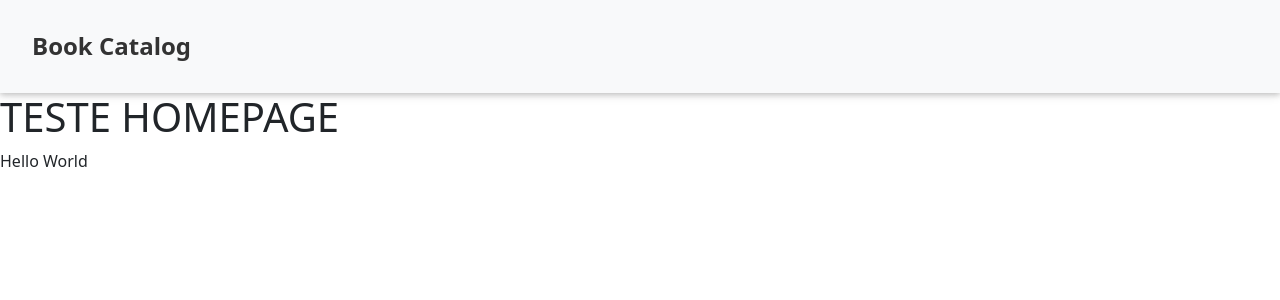
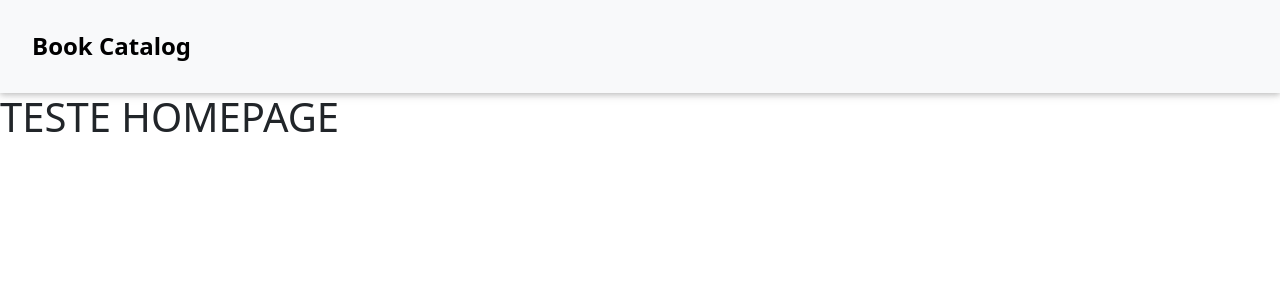
Before and after one commit to jmoreira01/Book-Catalog, a React (Create React App) app in the folder frontend-react/: page / in a window 1280 px wide. Shown: the top 300 px of the page. Built offline with nearby package versions, Linux system fonts and the light colour scheme.

Commit message:
some changes in frontend structure

```diff
--- a/frontend-react/src/App.tsx
+++ b/frontend-react/src/App.tsx
@@ -31,9 +31,6 @@ import BookIndex from "./pages/books/BookIndex";
           }
         </Routes>
         <ToastContainer position={toast.POSITION.TOP_RIGHT} autoClose={3000} />
-        <div>
-        <p>Hello World</p>
-      </div>
       </div>
     );
   }
--- a/frontend-react/src/components/Navbar.tsx
+++ b/frontend-react/src/components/Navbar.tsx
@@ -19,6 +19,7 @@ export default function Navbar() {
       >
         <span className="navbar-toggler-icon"></span>
       </button>
+
       <div className="collapse navbar-collapse" id="navbarNav">
         <ul className="navbar-nav">
           <li className="nav-item">
--- a/frontend-react/src/styles/navbar.css
+++ b/frontend-react/src/styles/navbar.css
@@ -11,7 +11,7 @@
     font-size: 1.5rem;
     font-weight: bold;
     text-decoration: none;
-    color: #333;
+    color: rgb(0, 0, 0);
   }
 
   .navbar-nav {
```
Also changed, not shown: frontend-react/src/pages/books/Books.tsx (+0 -168 lines).
